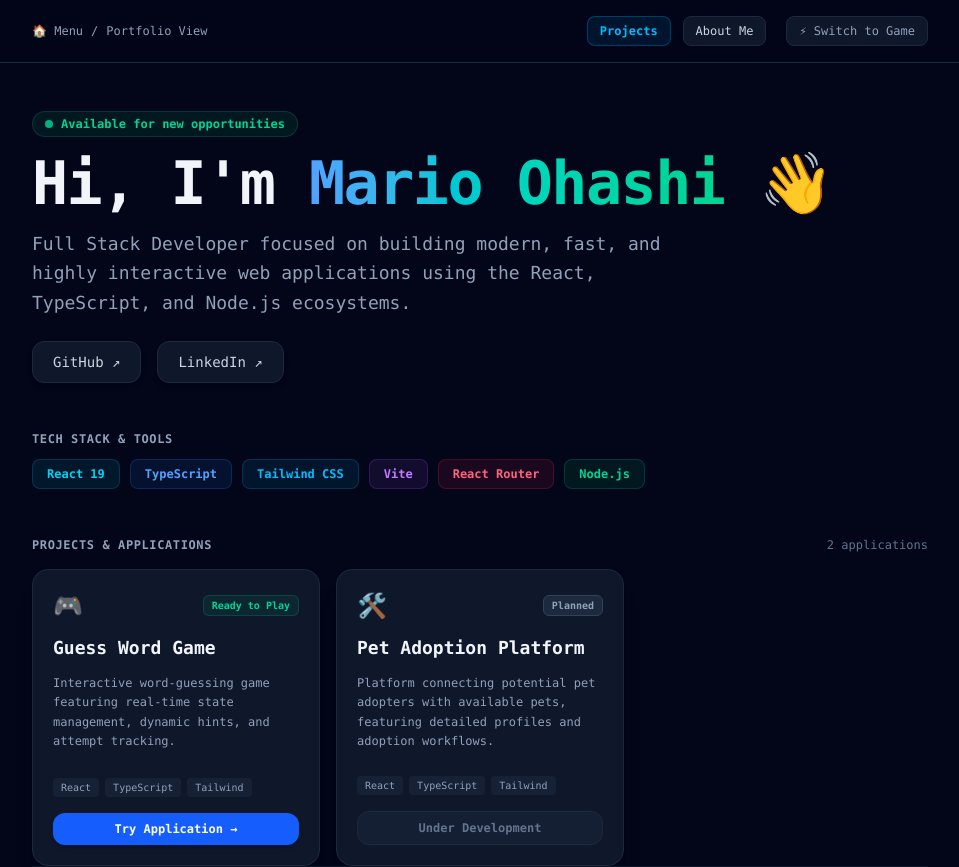
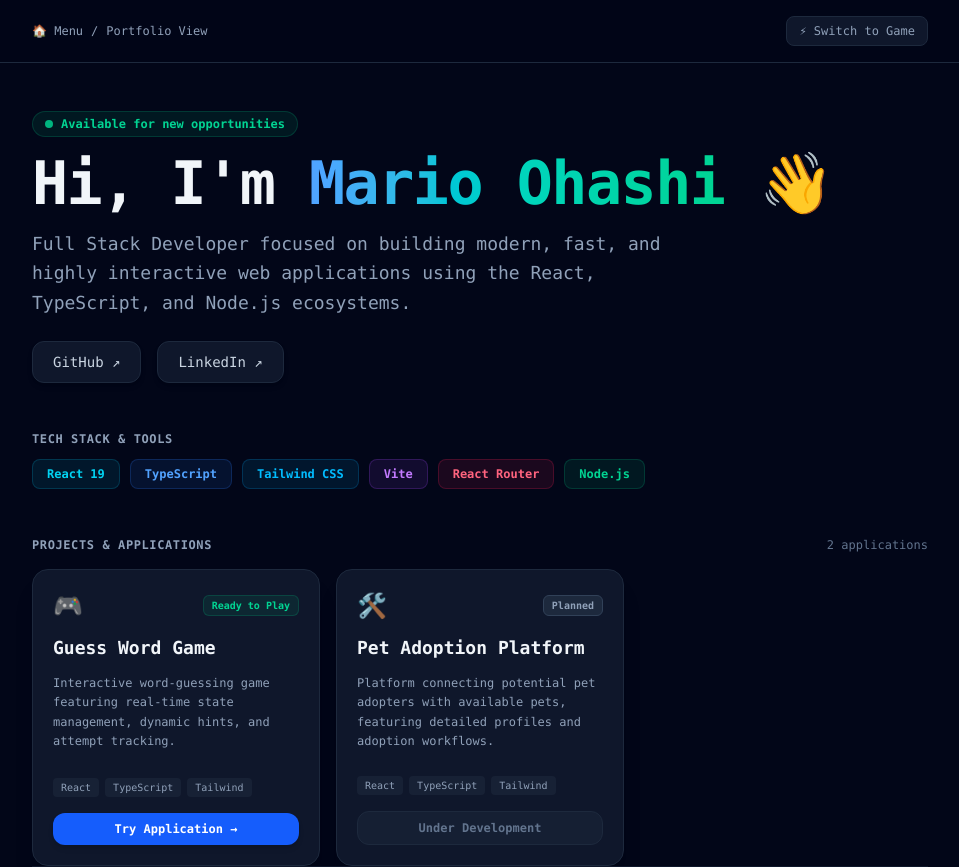
Before and after one commit to marioohashi/marioohashi, a React (Vite) app: page /portfolio in a window 1280 px wide. Shown: the top 867 px of the page, without its empty margins (160-1119 px from the left). Built offline with nearby package versions, Linux system fonts and the light colour scheme.

Commit message:
:dev and prod variables

```diff
--- a/src/components/layout/Navbar.tsx
+++ b/src/components/layout/Navbar.tsx
@@ -33,24 +33,6 @@ export function Navbar() {
                 {/* Links de navegação interna do portfólio */}
                 <nav className="flex items-center gap-3 text-xs">
                     <Link
-                        to="/portfolio"
-                        className={`px-3 py-1.5 rounded-lg border transition-all ${isHome
-                            ? 'bg-sky-500/10 border-sky-500/30 text-sky-400 font-bold'
-                            : 'bg-slate-900 border-slate-800 text-slate-300 hover:border-slate-700'
-                            }`}
-                    >
-                        Projects
-                    </Link>
-                    <Link
-                        to="/portfolio/about"
-                        className={`px-3 py-1.5 rounded-lg border transition-all ${isAbout
-                            ? 'bg-sky-500/10 border-sky-500/30 text-sky-400 font-bold'
-                            : 'bg-slate-900 border-slate-800 text-slate-300 hover:border-slate-700'
-                            }`}
-                    >
-                        About Me
-                    </Link>
-                    <Link
                         to="/game"
                         className="px-3 py-1.5 rounded-lg bg-slate-900 border border-slate-800 text-slate-400 hover:text-white hover:border-slate-700 transition-all ml-2"
                     >
--- a/src/features/game/renderers/PixelBox.tsx
+++ b/src/features/game/renderers/PixelBox.tsx
@@ -18,7 +18,6 @@ export function PixelBox({ position, size, label, icon, onClick }: {
         >
             {icon && <span className="text-xl mb-1">{icon}</span>}
             <span className="text-[9px] uppercase font-bold tracking-wider text-center px-1">{label}</span>
-            <span>teste</span>
         </div>
     );
 }
--- a/src/pages/PortfolioLayout.tsx
+++ b/src/pages/PortfolioLayout.tsx
@@ -4,10 +4,8 @@ import { Navbar } from '../components/layout/Navbar';
 export function PortfolioLayout() {
     return (
         <div className="min-h-screen bg-slate-950 text-slate-100 font-mono flex flex-col">
-            {/* Barra de navegação hierárquica fixa no topo */}
-            <Navbar />
+            {import.meta.env.DEV && <Navbar />}
 
-            {/* O conteúdo das páginas (Home, About, GuessWord) é renderizado aqui */}
             <div className="flex-1">
                 <Outlet />
             </div>
--- a/src/routes/AppRoutes.tsx
+++ b/src/routes/AppRoutes.tsx
@@ -1,4 +1,4 @@
-import { Routes, Route } from 'react-router';
+import { Routes, Route, Navigate } from 'react-router';
 import { TitleScreen } from '../pages/TitleScreen';
 import { GamePage } from '../pages/GamePage';
 import { PortfolioLayout } from '../pages/PortfolioLayout';
@@ -8,10 +8,13 @@ import { About } from '../pages/About';
 import { NotFound } from '../pages/NotFound';
 
 export function AppRoutes() {
+    console.log(import.meta.env.DEV)
+
     return (
         <Routes>
             {/* Rota Raiz: O Menu Principal / Title Screen */}
-            <Route path="/" element={<TitleScreen />} />
+            <Route path="/" element=
+                {import.meta.env.DEV ? <TitleScreen /> : <Navigate to="/portfolio" replace />} />
 
             {/* Rota do Jogo Interativo (Overworld) */}
             <Route path="/game" element={<GamePage />} />
```
